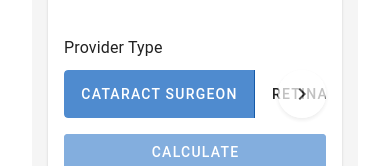
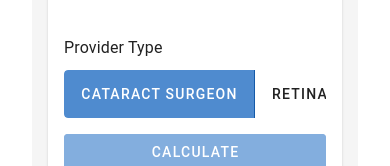
Before and after one commit to wak1616/staffing-calculator-for-providers, a Vue app: page / in a window 390 px wide. Shown: the part 540-706 px from the top of the page. Built offline with nearby package versions, Linux system fonts and the light colour scheme.

Commit message:
Improve UX: remove arrows on mobile, keep hover arrows on desktop

```diff
--- a/src/App.vue
+++ b/src/App.vue
@@ -569,20 +569,28 @@ const getEmoji = (index) => {
     font-size: 1rem !important;
   }
 
-  /* Always show scroll arrows on mobile without requiring hover */
+  /* Hide navigation arrows on mobile - rely on native scrolling */
   .scroll-arrow {
-    opacity: 0.8;
+    display: none !important;
   }
 
-  /* Ensure arrows are displayed */
-  .scroll-arrow.left, .scroll-arrow.right {
-    display: flex !important;
+  /* Ensure the toggle is scrollable on mobile */
+  .responsive-toggle {
+    overflow-x: auto;
+    -webkit-overflow-scrolling: touch; /* Smooth scrolling on iOS */
   }
 }
 
 @media (min-width: 601px) {
+  /* Only show arrows on hover for desktop */
   .scroll-arrow {
-    display: none !important;
+    opacity: 0;
+    transition: opacity 0.3s ease;
+    display: flex !important;
+  }
+
+  .provider-toggle-container:hover .scroll-arrow {
+    opacity: 1;
   }
 }
 
```
